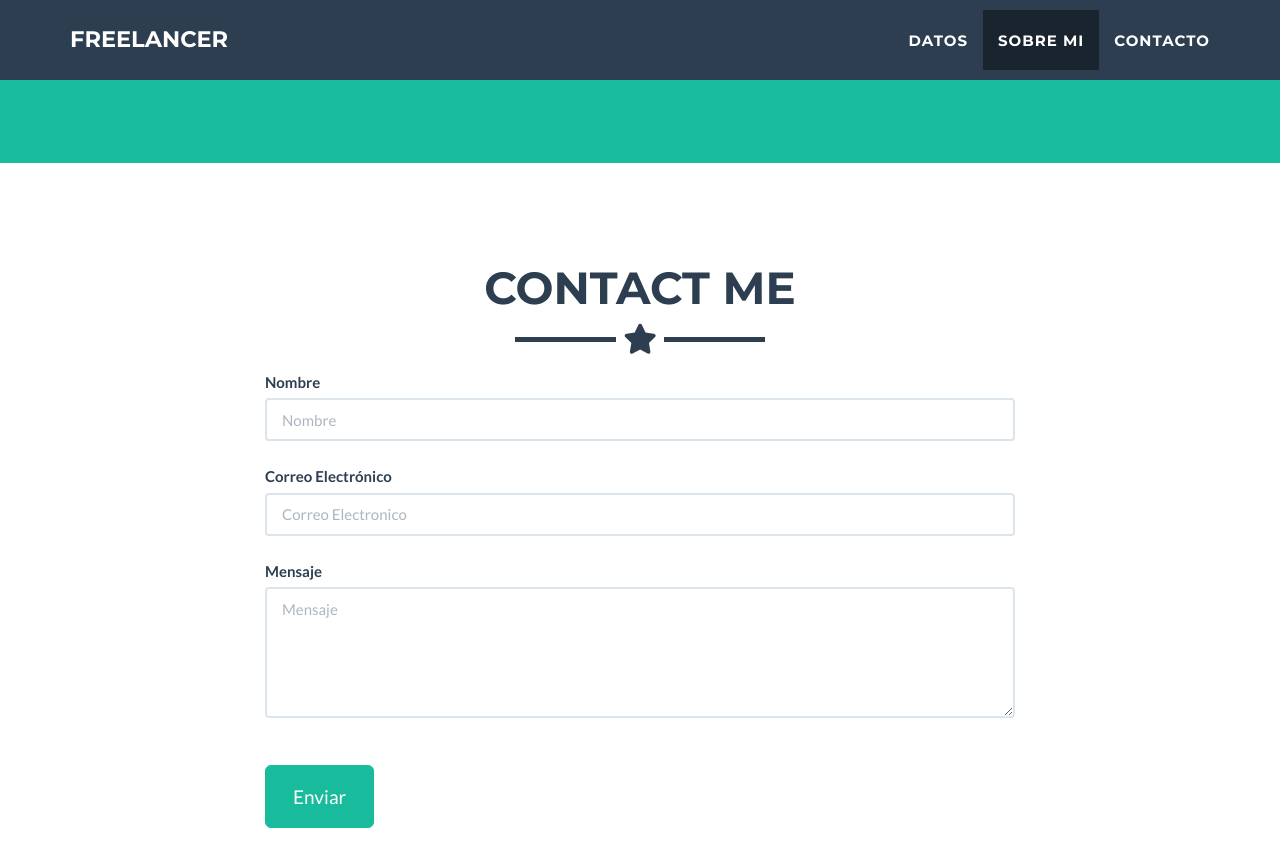
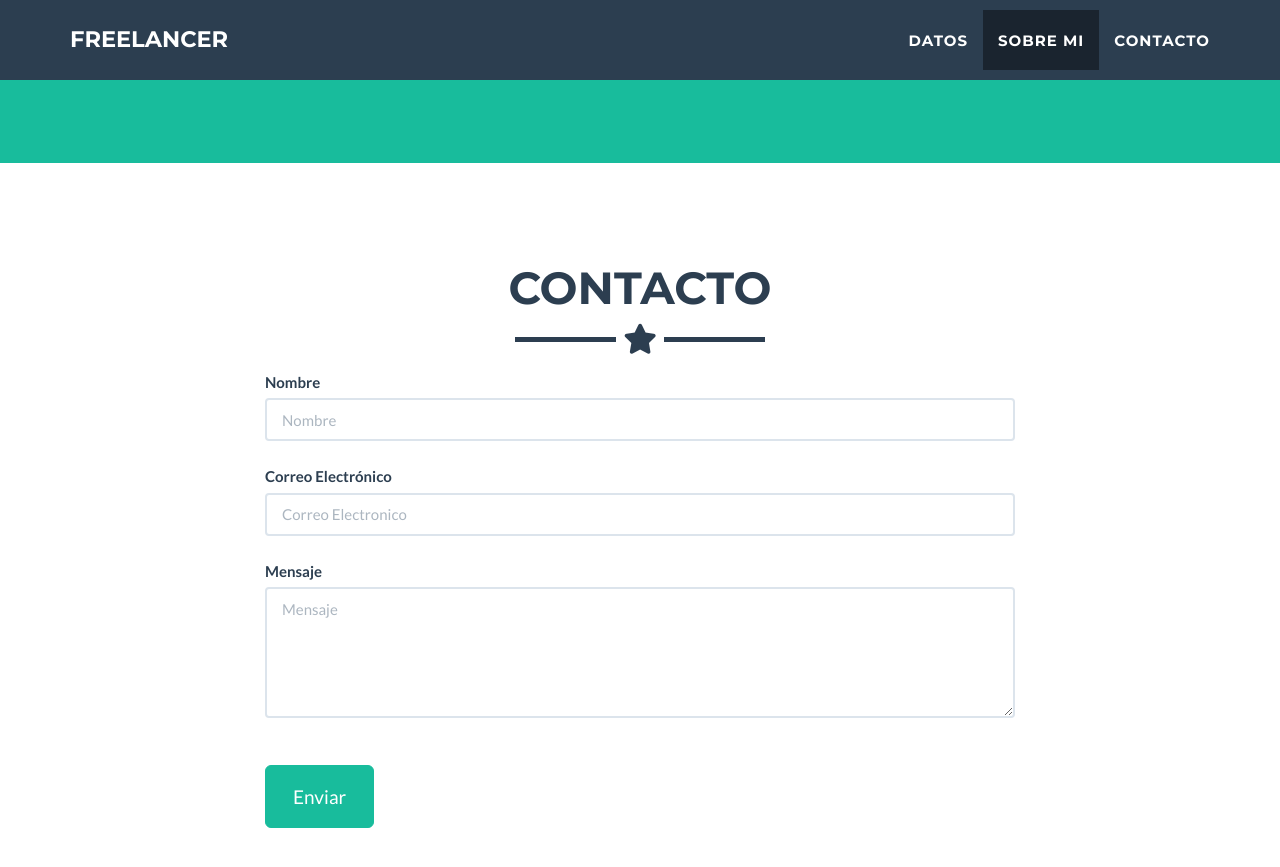
Before and after one commit to mary1816/maria1816.github.io, a Jekyll site: the page built from _posts/2014-07-17-project-2.markdown, in a window 1280 px wide and 900 px high, scrolled down 5058 px. Shown: the top 867 px of the window. Built offline with Jekyll 4.4.1, drawn with Linux system fonts in a browser that asks for light colours.

Commit message:
Update contact_static.html

```diff
--- a/_includes/contact_static.html
+++ b/_includes/contact_static.html
@@ -3,7 +3,7 @@
   <div class="container">
     <div class="row">
       <div class="col-lg-12 text-center">
-        <h2>Contact Me</h2>
+        <h2>Contacto</h2>
         <hr class="star-primary">
       </div>
     </div>
```
